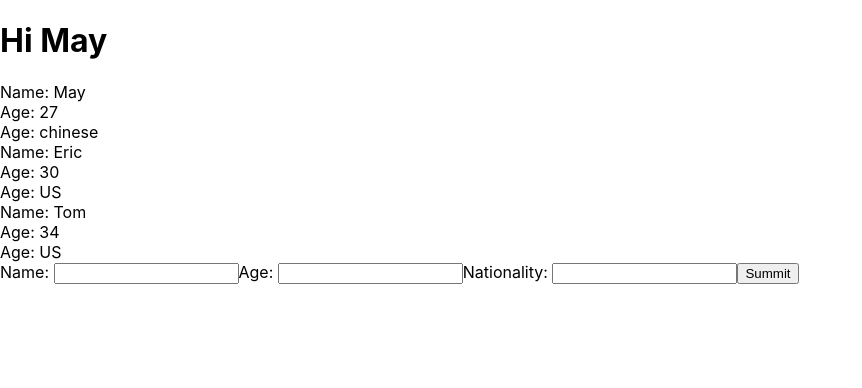
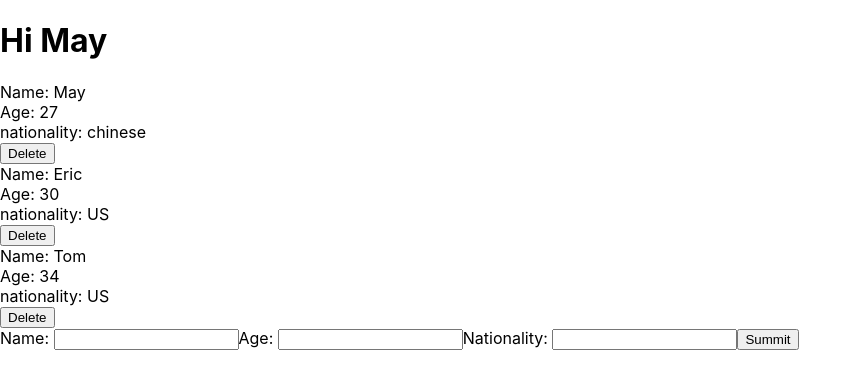
Before and after one commit to kongjieyu/React-Redux2, a React (Create React App) app in the folder my-app/: page / in a window 1280 px wide. Shown: the top 388 px of the page, without its empty margins (0-862 px from the left). Built offline with nearby package versions, Linux system fonts and the light colour scheme.

Commit message:
ArrFilter

```diff
--- a/my-app/src/App.js
+++ b/my-app/src/App.js
@@ -19,7 +19,16 @@ class App extends Component {
     let originalInformation = [...this.state.information, infor]
     this.setState({
       information: originalInformation
-
+    })
+  }
+  //delete data
+  deleteUser = (id) => {
+    console.log(id);
+    let information = this.state.information.filter (information => {
+      return information.id !== id;
+    })
+    this.setState({
+      information: information
     })
   }
   render() {
@@ -29,7 +38,7 @@ class App extends Component {
     return (
       <div className="App">
         <h1>Hi May</h1>
-          <May information={this.state.information} />
+          <May deleteUser={this.deleteUser} information={this.state.information} />
           <AppUser addUser={this.addUser}/>
       </div>
     );
--- a/my-app/src/AppUser.js
+++ b/my-app/src/AppUser.js
@@ -26,6 +26,7 @@ class AppUser extends Component {
   render() {
     //pass the state to the child component
     //onChange function is gonna update the state
+    console.log(this.props);
     return (
       <div className="AppUser" onSubmit={this.handleSummit}>
         <form action="">
--- a/my-app/src/May.js
+++ b/my-app/src/May.js
@@ -7,7 +7,7 @@ const May = (props) => {
       //console.log(this.props);
      //we want to access to variable name and variable age from the parent module
      //get the List of information from the parent Component
-     const {information} = props;
+     const {deleteUser, information} = props;
      //initialize a new variable and
      //map method in JS : taking an array and map that array to a new array
 
@@ -34,7 +34,8 @@ const May = (props) => {
             <div className="May" key={information.id}>
                  <div>Name: {information.name}</div>
                  <div>Age: {information.age}</div>
-                 <div>Age: {information.nationality}</div>
+                 <div>nationality: {information.nationality}</div>
+                 <button onClick={() => {deleteUser(information.id)}}>Delete</button>
              </div>
         ): null;
     });
```
